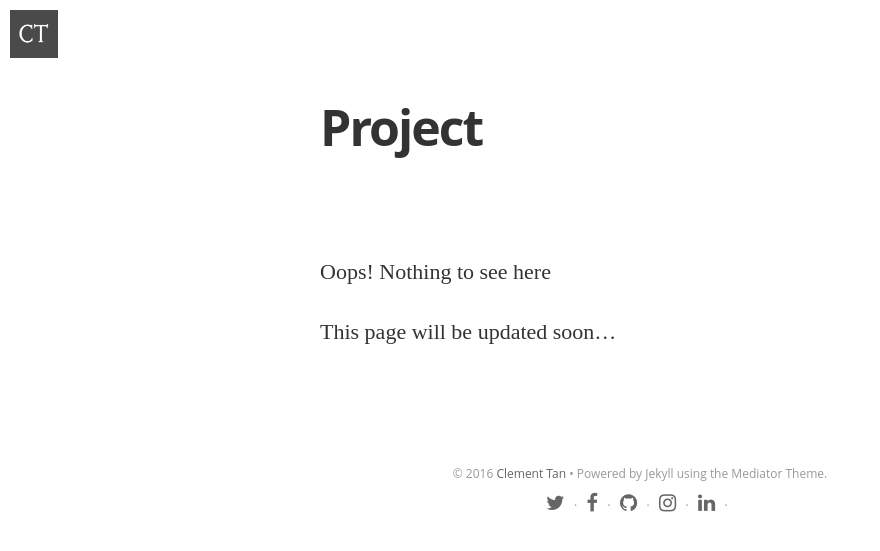
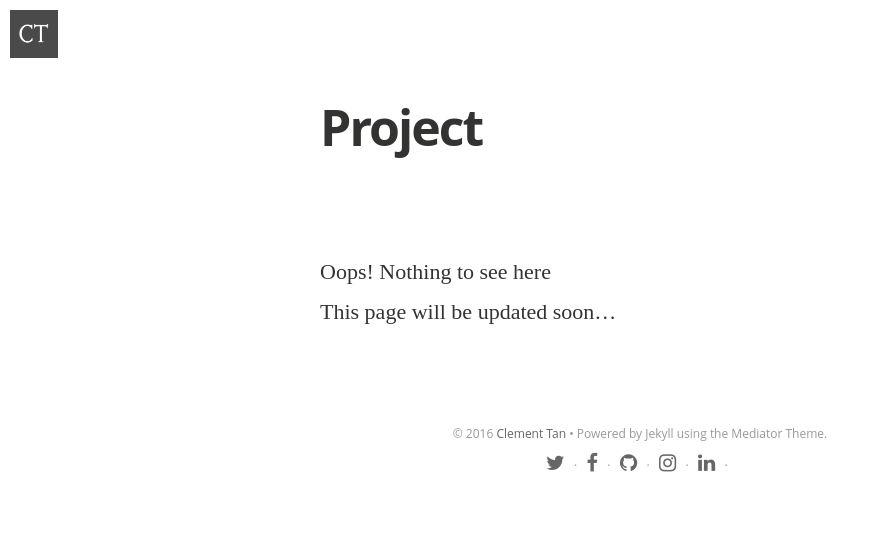
Before and after one commit to clementpeihengtan/clement-tph, a Jekyll site: the page built from project.md, in a window 1280 px wide. Shown: the top 551 px of the page, without its empty margins (0-880 px from the left). Built offline with Jekyll 4.4.1, drawn with Linux system fonts in a browser that asks for light colours; nearby versions of some CDN libraries; some web fonts are replaced.

Commit message:
Update main.sass
updated sass

```diff
--- a/css/main.sass
+++ b/css/main.sass
@@ -392,7 +392,7 @@ body
       font-size: 22px
       line-height: 30px
       margin: 0
-      padding-bottom: 30px
+      padding-bottom: 10px
       color: #333
       -webkit-hyphens: auto
       -moz-hyphens: auto
```
